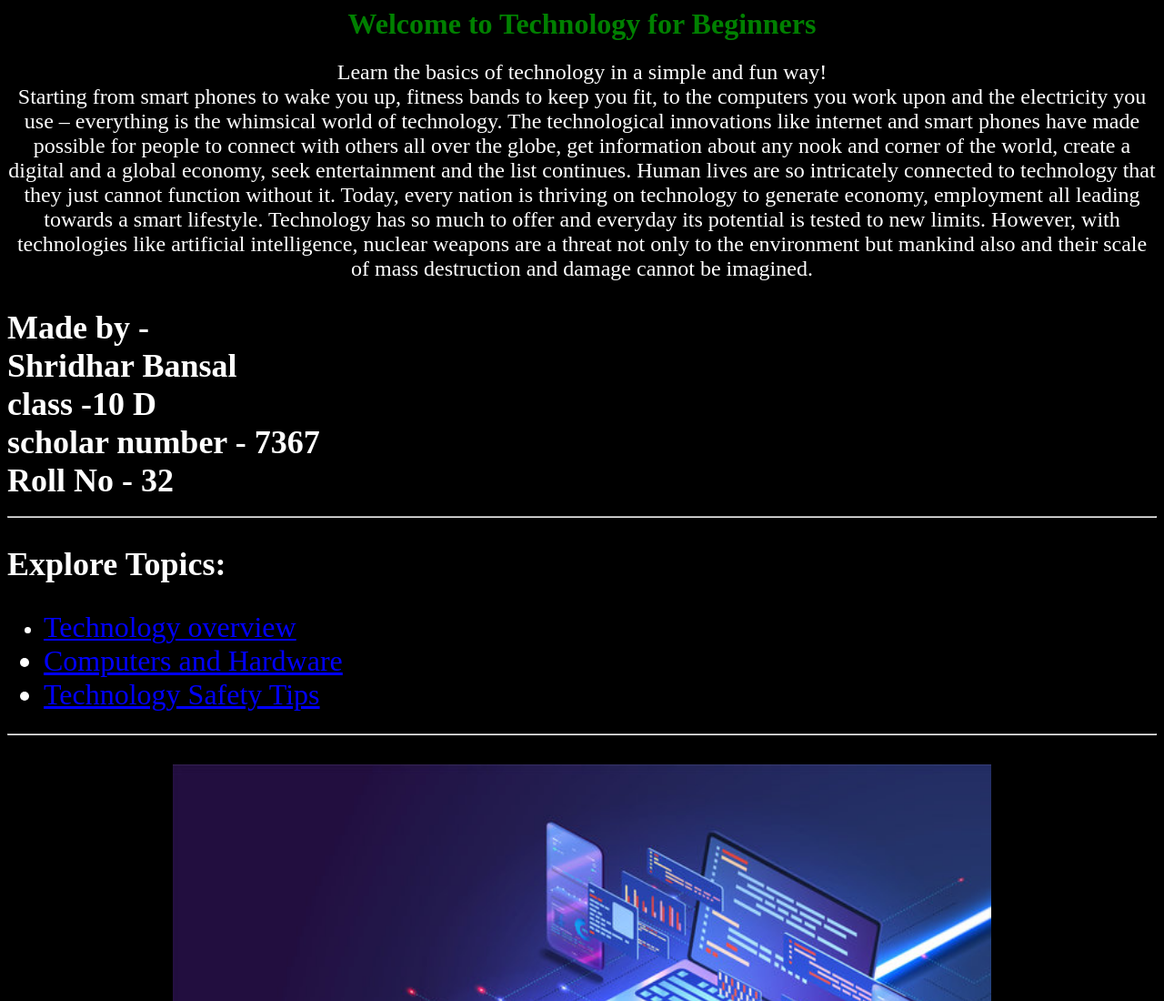
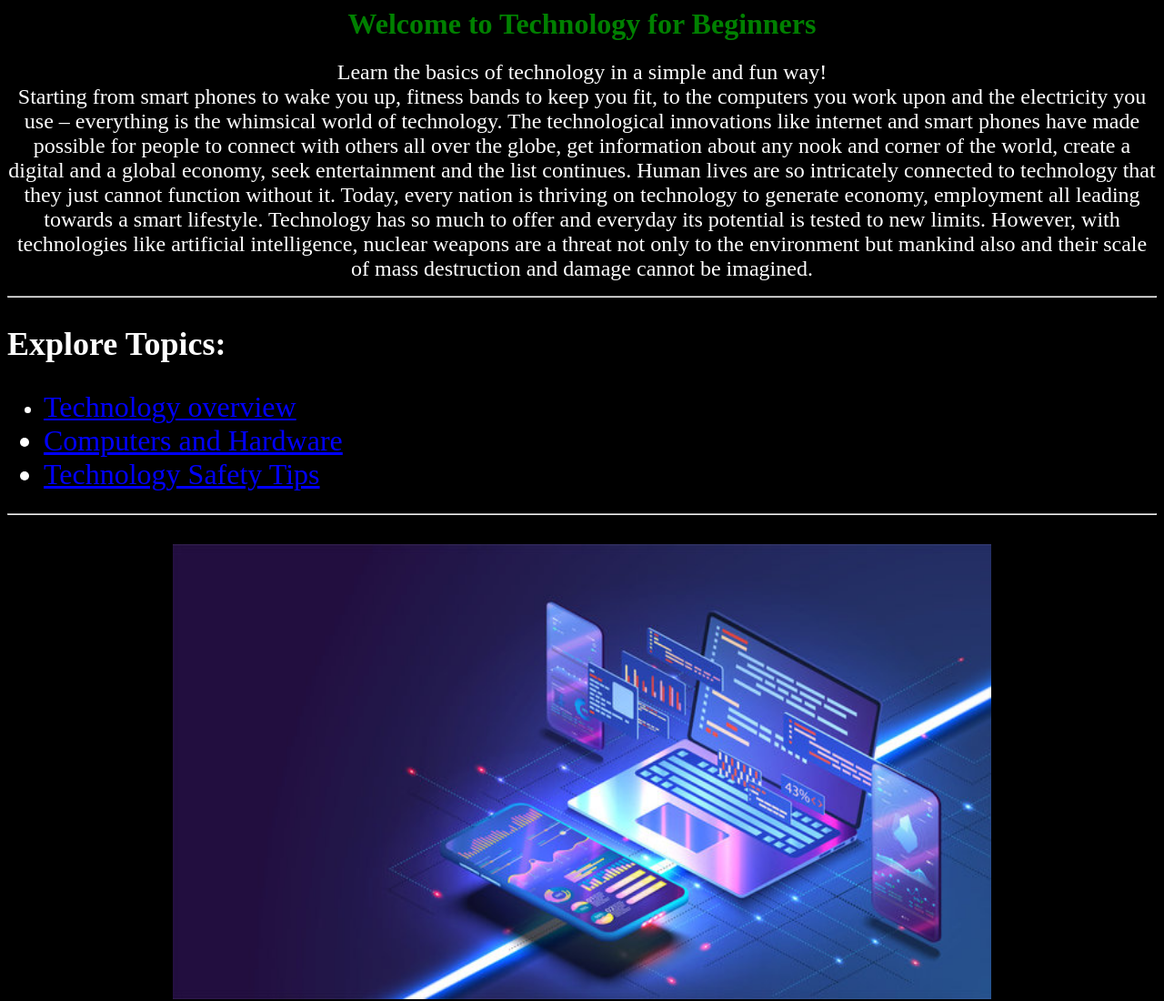
Before and after one commit to User07241/htmlproject, a plain HTML site: page index.html in a window 1280 px wide. Shown: the top 1100 px of the page at 91% size. Drawn offline with Linux system fonts and the light colour scheme.

Commit message:
Update index.html

```diff
--- a/index.html
+++ b/index.html
@@ -7,7 +7,6 @@
     <p align="center"><font size="5">Learn the basics of technology in a simple and fun way!<br>Starting from smart phones to wake you up, fitness bands to keep you fit, to the computers you work upon and the electricity you use – everything is the whimsical world of technology. The technological innovations like internet and smart phones have made possible for people to connect with others all over the globe, get information about any nook and corner of the world, create a digital and a global economy, seek entertainment and the list continues. Human lives are so intricately connected to technology that they just cannot function without it.
 
 Today, every nation is thriving on technology to generate economy, employment all leading towards a smart lifestyle. Technology has so much to offer and everyday its potential is tested to new limits. However, with technologies like artificial intelligence, nuclear weapons are a threat not only to the environment but mankind also and their scale of mass destruction and damage cannot be imagined.</p>
-    <h2> Made by - <br> Shridhar Bansal <br> class -10 D <br> scholar number - 7367<br> Roll No - 32
      <hr>
 
     <h2>Explore Topics:</h2>
```
